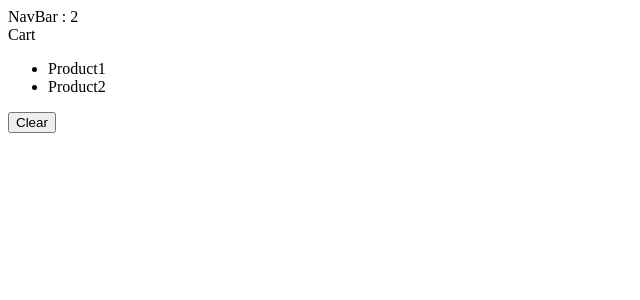
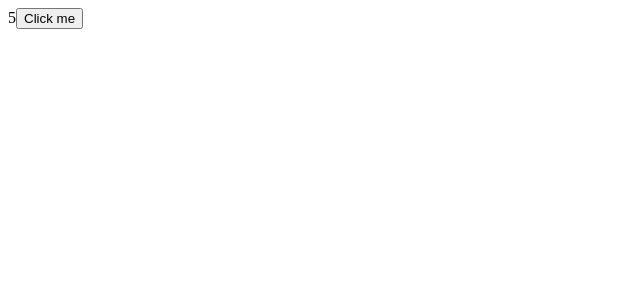
Before and after one commit to harshithgowdakt/react-vite-project, a React (Vite) app: page / in a window 1280 px wide. Shown: the top 300 px of the page, without its empty margins (0-640 px from the left). Built offline with nearby package versions, Linux system fonts and the light colour scheme.

Commit message:
update objects

```diff
--- a/src/App.tsx
+++ b/src/App.tsx
@@ -3,11 +3,18 @@
 import Cart from "./components/Cart";
 
 function App() {
-  const [cartItems, setCartItems] = useState(["Product1", "Product2"]);
+  const [drink, setDrink] = useState({
+    title: "KF",
+    price: 5,
+  });
+
+  const handleClick = () => {
+    setDrink({ ...drink, price: 6 });
+  };
   return (
     <div>
-      <NavBar cartItemsCount={cartItems.length}></NavBar>
-      <Cart cartItems={cartItems} onClear={() => setCartItems([])}></Cart>
+      {drink.price}
+      <button onClick={handleClick}>Click me</button>
     </div>
   );
 }
```
